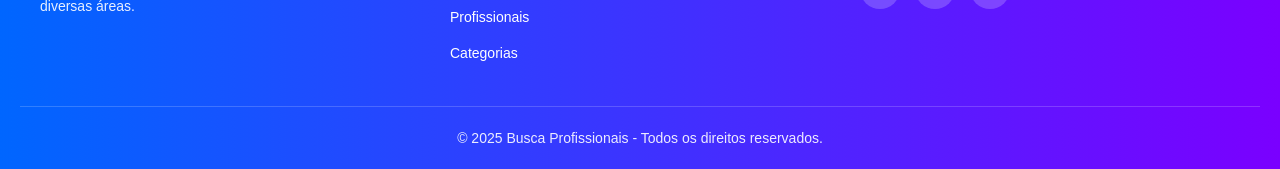
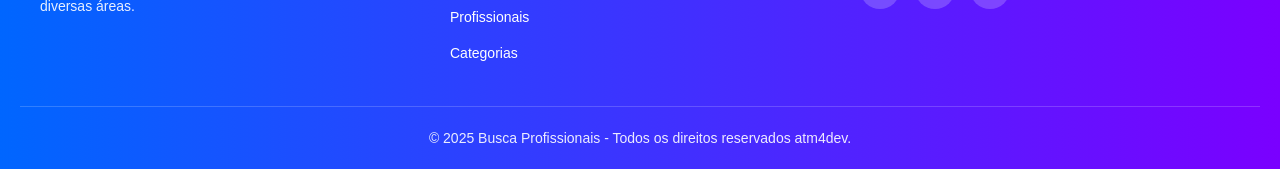
Before and after one commit to atm4dev-coder/busca-profissionais-html, a plain HTML site: page index.html in a window 1280 px wide. Shown: the part 2709-2878 px from the top of the page. Drawn offline with Linux system fonts and the light colour scheme.

Commit message:
Update footer copyright text
Correção

```diff
--- a/index.html
+++ b/index.html
@@ -212,7 +212,7 @@
       </div>
     </div>
     <div class="footer-bottom">
-      <p>&copy; 2025 Busca Profissionais - Todos os direitos reservados.</p>
+      <p>&copy; 2025 Busca Profissionais - Todos os direitos reservados atm4dev.</p>
     </div>
   </footer>
 
```
